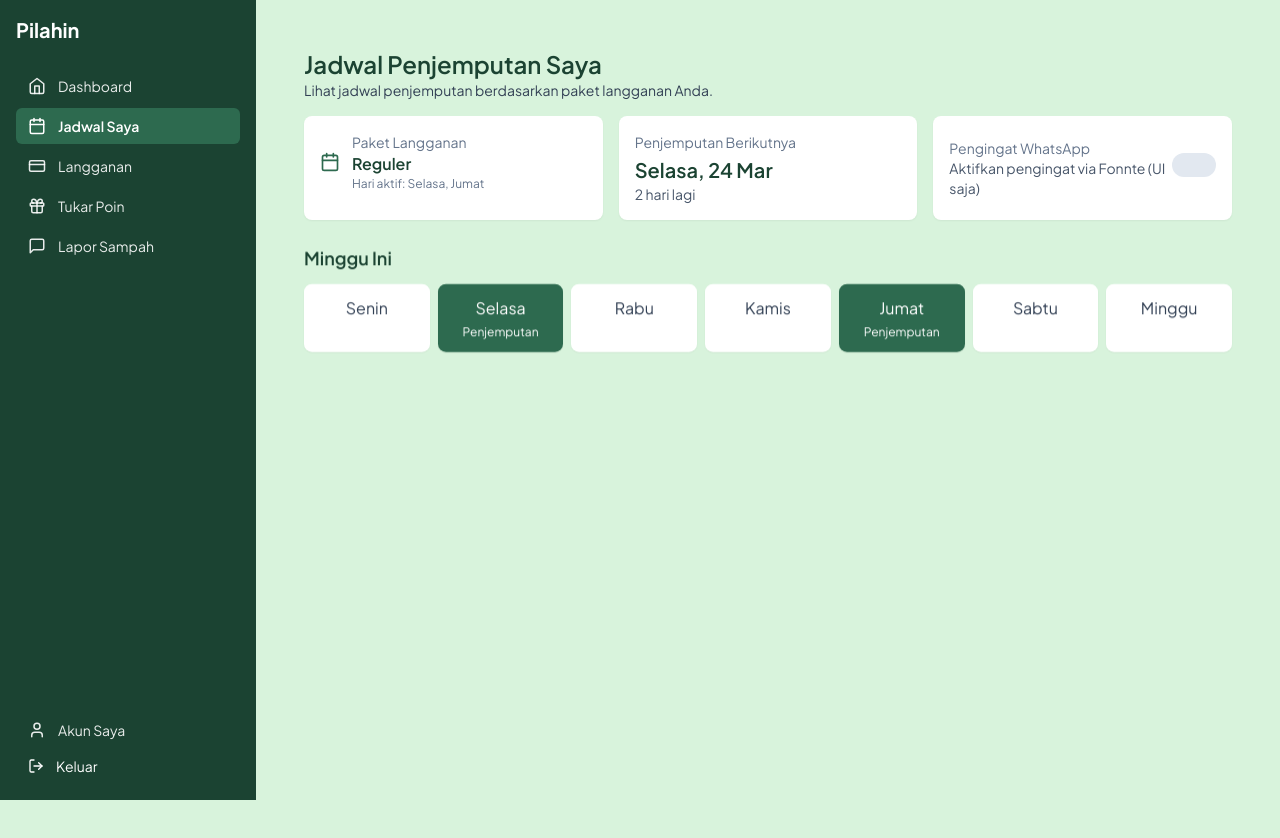
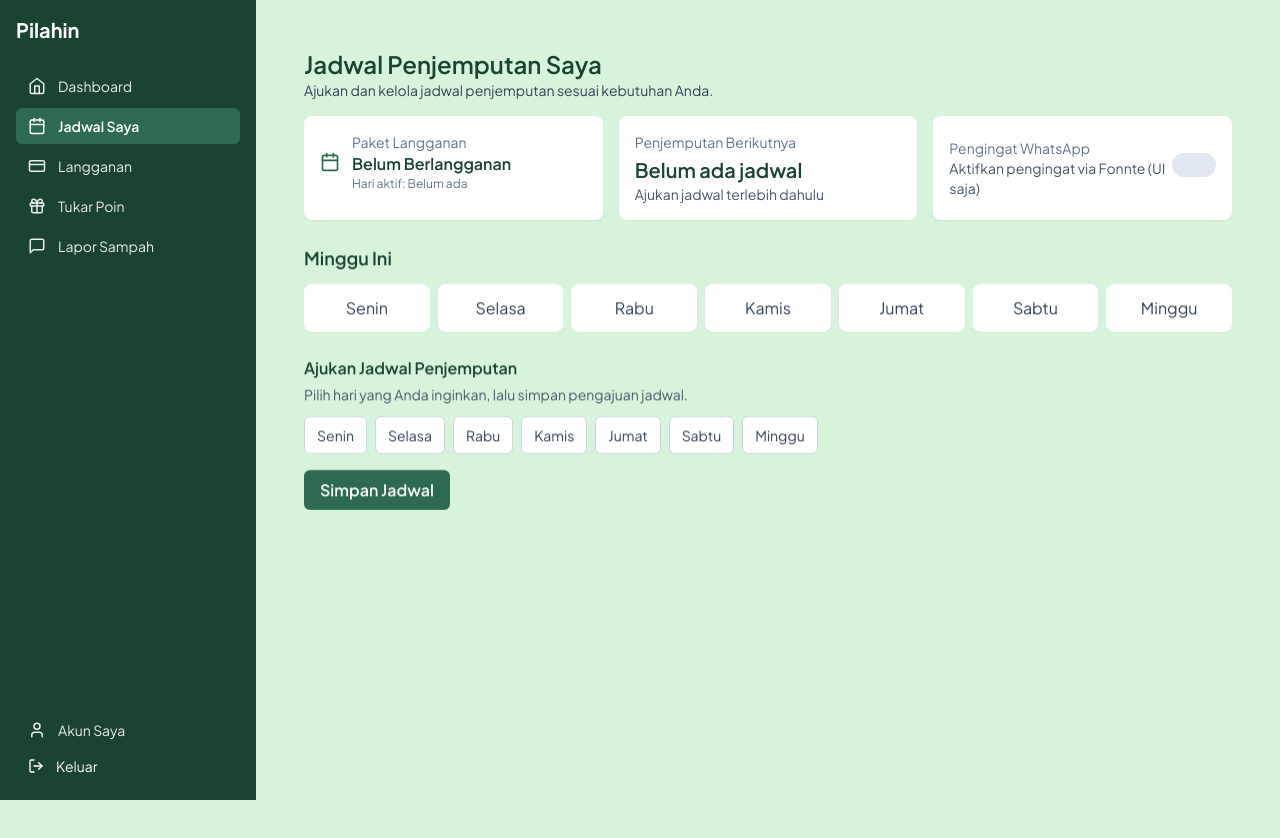
Before and after one commit to zamzami3/pilahin-waste, a Next.js app in the folder frontend/: page /warga/jadwal in a window 1280 px wide. Shown: the top 838 px of the page. Built offline with nearby package versions, Linux system fonts and the light colour scheme.

Commit message:
feat(warga-driver): reset mock dashboard/task data for clean role-based database testing

```diff
--- a/frontend/src/app/driver/history/page.js
+++ b/frontend/src/app/driver/history/page.js
@@ -49,13 +49,7 @@ function statusClassName(status) {
 }
 
 const historyLogSeed = [
-  { id: "HK-1", taskIndex: 0, daysAgo: 0, weight: 3.1, status: "Done" },
-  { id: "HK-2", taskIndex: 1, daysAgo: 1, weight: 2.4, status: "Done" },
-  { id: "HK-3", taskIndex: 2, daysAgo: 2, weight: 1.9, status: "Done" },
-  { id: "HK-4", taskIndex: 0, daysAgo: 3, weight: 0, status: "Pending" },
-  { id: "HK-5", taskIndex: 1, daysAgo: 4, weight: 2.8, status: "Done" },
-  { id: "HK-6", taskIndex: 2, daysAgo: 5, weight: 0, status: "On-Process" },
-  { id: "HK-7", taskIndex: 0, daysAgo: 7, weight: 2.2, status: "Done" },
+  // Start empty for driver database testing.
 ]
 
 export default function DriverHistoryPage() {
--- a/frontend/src/app/driver/initialTasks.js
+++ b/frontend/src/app/driver/initialTasks.js
@@ -1,35 +1,3 @@
 export const initialTasks = [
-  {
-    id: 1,
-    name: "Ibu Sari",
-    address: "Jl. Merdeka No.12, Kecamatan A",
-    note: "Sampah organik + plastik",
-    lat: -6.200392,
-    lng: 106.816048,
-    status: "pending",
-    weight: null,
-    category: null,
-  },
-  {
-    id: 2,
-    name: "Bapak Anton",
-    address: "Perumahan B, Blok C3",
-    note: "Rumah tangga - Kode 22",
-    lat: -6.201234,
-    lng: 106.817123,
-    status: "pending",
-    weight: null,
-    category: null,
-  },
-  {
-    id: 3,
-    name: "Bu Wati",
-    address: "Pasar Tradisional, Kios 5-6",
-    note: "Sampah basah + kertas",
-    lat: -6.202345,
-    lng: 106.818234,
-    status: "on-process",
-    weight: null,
-    category: null,
-  },
+  // Start empty for role-based database testing.
 ]
--- a/frontend/src/app/driver/map/page.js
+++ b/frontend/src/app/driver/map/page.js
@@ -67,6 +67,7 @@ export default function DriverMapPage() {
   const mapCenter = routeStops[0] || { lat: -6.200392, lng: 106.816048 }
   const mapEmbedLink = `https://www.google.com/maps?q=${mapCenter.lat},${mapCenter.lng}&z=13&output=embed`
   const multiStopLink = buildMultiStopMapLink(routeStops)
+  const hasRoute = routeStops.length > 0
 
   return (
     <div className="container mx-auto p-4 md:p-6 space-y-5">
@@ -95,7 +96,12 @@ export default function DriverMapPage() {
         </div>
 
         <ol className="space-y-3">
-          {routeStops.map((stop, index) => (
+          {!hasRoute ? (
+            <li className="rounded-lg border border-dashed border-slate-300 bg-white p-4 text-sm text-slate-500">
+              Belum ada urutan rute karena daftar penjemputan masih kosong.
+            </li>
+          ) : (
+            routeStops.map((stop, index) => (
               <li key={stop.id} className="flex items-start gap-3 rounded-lg border border-slate-200 bg-slate-gray/40 p-3">
                 <div className="flex h-7 w-7 items-center justify-center rounded-full bg-eco-green text-xs font-semibold text-white">
                   {index + 1}
@@ -106,11 +112,13 @@ export default function DriverMapPage() {
                   <p className="text-xs text-slate-500">Koordinat: {stop.lat.toFixed(6)}, {stop.lng.toFixed(6)}</p>
                 </div>
               </li>
-          ))}
+            ))
+          )}
         </ol>
       </section>
 
       <div className="pt-1">
+        {hasRoute ? (
           <a
             href={multiStopLink}
             target="_blank"
@@ -120,6 +128,15 @@ export default function DriverMapPage() {
             <Navigation size={16} />
             Mulai Navigasi Rute
           </a>
+        ) : (
+          <button
+            disabled
+            className="inline-flex w-full items-center justify-center gap-2 rounded-md bg-slate-200 px-4 py-3 text-sm font-semibold text-slate-500 md:w-auto"
+          >
+            <Navigation size={16} />
+            Mulai Navigasi Rute
+          </button>
+        )}
       </div>
     </div>
   )
--- a/frontend/src/app/driver/tasks/page.js
+++ b/frontend/src/app/driver/tasks/page.js
@@ -3,42 +3,7 @@
 import { useEffect, useState } from "react"
 import { MapPin, Navigation, CheckCircle2, Clock3, X, User, Camera } from "lucide-react"
 import FilePicker from "../../../components/FilePicker"
-
-const initialTasks = [
-  {
-    id: 1,
-    name: "Ibu Sari",
-    address: "Jl. Merdeka No.12, Kecamatan A",
-    note: "Sampah organik + plastik",
-    lat: -6.200392,
-    lng: 106.816048,
-    status: "pending",
-    weight: null,
-    proofPhotoName: "",
-  },
-  {
-    id: 2,
-    name: "Bapak Anton",
-    address: "Perumahan B, Blok C3",
-    note: "Rumah tangga - Kode 22",
-    lat: -6.201234,
-    lng: 106.817123,
-    status: "pending",
-    weight: null,
-    proofPhotoName: "",
-  },
-  {
-    id: 3,
-    name: "Bu Wati",
-    address: "Pasar Tradisional, Kios 5-6",
-    note: "Sampah basah + kertas",
-    lat: -6.202345,
-    lng: 106.818234,
-    status: "on-process",
-    weight: null,
-    proofPhotoName: "",
-  },
-]
+import { initialTasks } from "../initialTasks"
 
 function statusLabel(s) {
   if (s === "pending") return "Pending"
@@ -142,7 +107,12 @@ export default function DriverTasksPage() {
       </header>
 
       <section className="mt-5 grid grid-cols-1 gap-4">
-        {tasks.map((task) => (
+        {tasks.length === 0 ? (
+          <div className="rounded-xl border border-dashed border-slate-300 bg-white p-6 text-sm text-slate-500">
+            Belum ada daftar penjemputan untuk hari ini.
+          </div>
+        ) : (
+          tasks.map((task) => (
             <article key={task.id} className="rounded-xl border border-eco-green/15 bg-white p-4 shadow-sm">
               <div className="flex flex-col gap-4 md:flex-row md:items-start md:justify-between">
                 <div className="flex items-start gap-3">
@@ -203,7 +173,8 @@ export default function DriverTasksPage() {
                 </div>
               </div>
             </article>
-        ))}
+          ))
+        )}
       </section>
 
       {showFinishModal && activeTask && (
--- a/frontend/src/app/warga/jadwal/page.js
+++ b/frontend/src/app/warga/jadwal/page.js
@@ -1,21 +1,16 @@
 "use client"
 
 import React, { useEffect, useState } from "react"
-import { getCurrentUser } from "../../../lib/mockAuth"
+import { getCurrentUser, saveCurrentUser } from "../../../lib/mockAuth"
 import { Calendar } from "lucide-react"
 
 const DAYS_ORDER = ["Senin", "Selasa", "Rabu", "Kamis", "Jumat", "Sabtu", "Minggu"]
 const NAME_TO_INDEX = { Minggu: 0, Senin: 1, Selasa: 2, Rabu: 3, Kamis: 4, Jumat: 5, Sabtu: 6 }
 
 function getPickupDaysFromUser(user) {
-  if (!user) return ["Selasa", "Jumat"]
+  if (!user) return []
   if (Array.isArray(user.pickupDays) && user.pickupDays.length) return user.pickupDays
-  if (user.paket) {
-    const p = String(user.paket).toLowerCase()
-    if (p.includes("premium")) return ["Senin", "Rabu", "Jumat"]
-    if (p.includes("mingguan")) return ["Sabtu"]
-  }
-  return ["Selasa", "Jumat"]
+  return []
 }
 
 function computeNextPickupDate(pickupDays) {
@@ -54,6 +49,7 @@ export default function JadwalPage() {
   const [nextPickup, setNextPickup] = useState(null)
   const [timeLeft, setTimeLeft] = useState("")
   const [reminderEnabled, setReminderEnabled] = useState(false)
+  const [message, setMessage] = useState(null)
 
   useEffect(() => {
     const u = getCurrentUser()
@@ -94,11 +90,43 @@ export default function JadwalPage() {
     localStorage.setItem(key, String(next))
   }
 
+  function togglePickupDay(day) {
+    setPickupDays((prev) => {
+      if (prev.includes(day)) return prev.filter((d) => d !== day)
+      return [...prev, day]
+    })
+  }
+
+  function savePickupSchedule() {
+    if (!user) {
+      setMessage({ type: "error", text: "Silakan login terlebih dahulu." })
+      return
+    }
+
+    const sorted = [...pickupDays].sort((a, b) => DAYS_ORDER.indexOf(a) - DAYS_ORDER.indexOf(b))
+    const updatedUser = { ...user, pickupDays: sorted }
+    try {
+      saveCurrentUser(updatedUser)
+      setUser(updatedUser)
+      const next = computeNextPickupDate(sorted)
+      setNextPickup(next)
+      setMessage({ type: "success", text: "Jadwal penjemputan berhasil diajukan." })
+    } catch (e) {
+      setMessage({ type: "error", text: "Gagal menyimpan jadwal penjemputan." })
+    }
+  }
+
   return (
     <div className="min-h-screen p-4 md:p-6 bg-mint-soft">
       <header className="max-w-5xl mx-auto mb-6">
         <h1 className="text-2xl font-semibold text-forest-emerald">Jadwal Penjemputan Saya</h1>
-        <p className="text-sm text-slate-700">Lihat jadwal penjemputan berdasarkan paket langganan Anda.</p>
+        <p className="text-sm text-slate-700">Ajukan dan kelola jadwal penjemputan sesuai kebutuhan Anda.</p>
+
+        {message && (
+          <div className={`mt-3 p-3 rounded-md ${message.type === "success" ? "bg-eco-green/10 text-eco-green" : "bg-red-100 text-red-700"}`}>
+            {message.text}
+          </div>
+        )}
 
         <div className="mt-4 grid grid-cols-1 md:grid-cols-3 gap-4">
           <div className="bg-white rounded-lg p-4 shadow-sm">
@@ -106,8 +134,8 @@ export default function JadwalPage() {
               <Calendar size={20} className="text-eco-green" />
               <div>
                 <div className="text-sm text-slate-500">Paket Langganan</div>
-                <div className="font-semibold text-forest-emerald">{user?.paket ?? "Reguler"}</div>
-                <div className="text-xs text-slate-500">Hari aktif: {pickupDays.join(", ")}</div>
+                <div className="font-semibold text-forest-emerald">{user?.paket ?? "Belum Berlangganan"}</div>
+                <div className="text-xs text-slate-500">Hari aktif: {pickupDays.length ? pickupDays.join(", ") : "Belum ada"}</div>
               </div>
             </div>
           </div>
@@ -115,8 +143,8 @@ export default function JadwalPage() {
           <div className="bg-white rounded-lg p-4 shadow-sm">
             <div className="text-sm text-slate-500">Penjemputan Berikutnya</div>
             <div className="mt-1">
-              <div className="text-xl font-semibold text-forest-emerald">{nextPickup ? new Date(nextPickup).toLocaleString("id-ID", { weekday: "long", day: "numeric", month: "short" }) : "-"}</div>
-              <div className="text-sm text-slate-600">{timeLeft}</div>
+              <div className="text-xl font-semibold text-forest-emerald">{nextPickup ? new Date(nextPickup).toLocaleString("id-ID", { weekday: "long", day: "numeric", month: "short" }) : "Belum ada jadwal"}</div>
+              <div className="text-sm text-slate-600">{nextPickup ? timeLeft : "Ajukan jadwal terlebih dahulu"}</div>
             </div>
           </div>
 
@@ -150,6 +178,29 @@ export default function JadwalPage() {
               )
             })}
           </div>
+
+          <div className="mt-6">
+            <h3 className="text-base font-semibold text-forest-emerald">Ajukan Jadwal Penjemputan</h3>
+            <p className="text-sm text-slate-600 mt-1">Pilih hari yang Anda inginkan, lalu simpan pengajuan jadwal.</p>
+
+            <div className="mt-3 flex flex-wrap gap-2">
+              {DAYS_ORDER.map((day) => {
+                const selected = pickupDays.includes(day)
+                return (
+                  <button
+                    key={day}
+                    type="button"
+                    onClick={() => togglePickupDay(day)}
+                    className={`px-3 py-2 rounded-md border text-sm ${selected ? "bg-eco-green text-white border-eco-green" : "bg-white text-slate-700 border-slate-300"}`}
+                  >
+                    {day}
+                  </button>
+                )
+              })}
+            </div>
+
+            <button onClick={savePickupSchedule} className="mt-4 px-4 py-2 rounded-md bg-eco-green text-white font-semibold">Simpan Jadwal</button>
+          </div>
         </section>
       </main>
     </div>
--- a/frontend/src/app/warga/langganan/page.js
+++ b/frontend/src/app/warga/langganan/page.js
@@ -22,11 +22,7 @@ export default function LanggananPage() {
     setUser(u)
 
     if (u?.paketExpiry) setExpiry(new Date(u.paketExpiry))
-    else {
-      const d = new Date()
-      d.setDate(d.getDate() + 30)
-      setExpiry(d)
-    }
+    else setExpiry(null)
 
     if (u) {
       const raw = localStorage.getItem(`pilahin_payments_${u.id}`)
@@ -42,6 +38,10 @@ export default function LanggananPage() {
   function perpanjang() {
     if (!user) {
       setMessage({ type: "error", text: "Silakan login terlebih dahulu." })
+      return
+    }
+    if (!user?.paket) {
+      setMessage({ type: "info", text: "Anda belum berlangganan. Silakan pilih paket terlebih dahulu." })
       return
     }
     const paket = user.paket || "Reguler"
@@ -89,9 +89,9 @@ export default function LanggananPage() {
             <div className="text-sm text-slate-500">Paket Saat Ini</div>
             <div className="mt-2 flex items-center justify-between">
               <div>
-                <div className="text-xl font-bold text-forest-emerald">{user?.paket ?? "Reguler"}</div>
+                <div className="text-xl font-bold text-forest-emerald">{user?.paket ?? "Belum Berlangganan"}</div>
                 <div className="text-sm text-slate-600 mt-1">Berlaku sampai: {expiry ? expiry.toLocaleDateString("id-ID") : "-"}</div>
-                <div className="text-xs text-slate-500 mt-2">Fitur: Jadwal penjemputan, poin, dan batas berat sesuai paket.</div>
+                <div className="text-xs text-slate-500 mt-2">{user?.paket ? "Fitur: Jadwal penjemputan, poin, dan batas berat sesuai paket." : "Anda belum memiliki paket aktif."}</div>
               </div>
             </div>
 
--- a/frontend/src/app/warga/page.js
+++ b/frontend/src/app/warga/page.js
@@ -1,30 +1,78 @@
 "use client"
 
+import Link from "next/link"
 import { useEffect, useState } from "react"
 import { Gift, Truck, CreditCard, Calendar, Clock, Zap } from "lucide-react"
-import { getCurrentUser } from "../../lib/mockAuth"
+import { getCurrentUser, saveCurrentUser } from "../../lib/mockAuth"
+
+const NAME_TO_INDEX = { Minggu: 0, Senin: 1, Selasa: 2, Rabu: 3, Kamis: 4, Jumat: 5, Sabtu: 6 }
+
+function computeNextPickupDate(pickupDays = []) {
+  if (!Array.isArray(pickupDays) || pickupDays.length === 0) return null
+  const now = new Date()
+  const todayIndex = now.getDay()
+  const indices = pickupDays.map((d) => NAME_TO_INDEX[d]).filter((v) => Number.isInteger(v))
+  if (indices.length === 0) return null
+  let best = null
+  for (const idx of indices) {
+    const candidate = new Date(now)
+    let daysUntil = (idx - todayIndex + 7) % 7
+    candidate.setDate(now.getDate() + daysUntil)
+    candidate.setHours(8, 0, 0, 0)
+    if (candidate <= now) {
+      candidate.setDate(candidate.getDate() + 7)
+    }
+    if (!best || candidate < best) best = candidate
+  }
+  return best
+}
 
 export default function WargaHome() {
   const [user, setUser] = useState(null)
-  const [points, setPoints] = useState(120)
-  const [savedKg, setSavedKg] = useState(75)
-  const [subscriptionStatus] = useState("Aktif")
-  const [subscriptionPackage] = useState("Paket Gold")
+  const [points, setPoints] = useState(0)
+  const [savedKg, setSavedKg] = useState(0)
+  const [subscriptionStatus, setSubscriptionStatus] = useState("Belum Berlangganan")
+  const [subscriptionPackage, setSubscriptionPackage] = useState("-")
 
   useEffect(() => {
     const u = getCurrentUser()
     setUser(u)
+    const userPoints = Number(u?.points ?? u?.saldo_poin ?? 0)
+    setPoints(Number.isFinite(userPoints) ? userPoints : 0)
+
+    if (u?.paket) {
+      setSubscriptionPackage(u.paket)
+      setSubscriptionStatus("Aktif")
+    } else {
+      setSubscriptionPackage("-")
+      setSubscriptionStatus("Belum Berlangganan")
+    }
+
+    if (u?.id) {
+      const rawReports = localStorage.getItem(`pilahin_reports_${u.id}`)
+      if (rawReports) {
+        try {
+          const reports = JSON.parse(rawReports)
+          const donePickup = Array.isArray(reports)
+            ? reports.filter((r) => (r.type || "").toLowerCase().includes("penjemputan") && (r.status || "").toLowerCase() === "selesai")
+            : []
+          const totalKg = donePickup.reduce((acc, item) => acc + Number(item.kg || 0), 0)
+          setSavedKg(Number.isFinite(totalKg) ? totalKg : 0)
+        } catch (e) {
+          setSavedKg(0)
+        }
+      }
+    }
   }, [])
 
-
-
-  // Next pickup: 3 days from now at 07:00
+  const nextPickup = computeNextPickupDate(user?.pickupDays || [])
   const [timeLeft, setTimeLeft] = useState(0)
-  const nextPickup = new Date()
-  nextPickup.setDate(nextPickup.getDate() + 3)
-  nextPickup.setHours(7, 0, 0, 0)
 
   useEffect(() => {
+    if (!nextPickup) {
+      setTimeLeft(0)
+      return
+    }
     function update() {
       const now = Date.now()
       const distance = nextPickup.getTime() - now
@@ -51,14 +99,34 @@ export default function WargaHome() {
     })
   }
 
-  // Recent activity sample
-  const [activities, setActivities] = useState([
-    { id: 1, date: new Date('2026-03-10T07:00:00'), kg: 5.2, type: 'Penjemputan', status: 'Selesai' },
-    { id: 2, date: new Date('2026-03-03T07:00:00'), kg: 4.1, type: 'Penjemputan', status: 'Selesai' },
-    { id: 3, date: new Date('2026-02-24T07:00:00'), kg: 6.0, type: 'Penjemputan', status: 'Selesai' },
-    { id: 4, date: new Date('2026-02-17T07:00:00'), kg: 3.5, type: 'Penjemputan', status: 'Selesai' },
-    { id: 5, date: new Date('2026-02-10T07:00:00'), kg: 2.8, type: 'Penjemputan', status: 'Selesai' },
-  ])
+  const [activities, setActivities] = useState([])
+
+  useEffect(() => {
+    if (!user?.id) {
+      setActivities([])
+      return
+    }
+    const rawReports = localStorage.getItem(`pilahin_reports_${user.id}`)
+    if (!rawReports) {
+      setActivities([])
+      return
+    }
+    try {
+      const reports = JSON.parse(rawReports)
+      const mapped = Array.isArray(reports)
+        ? reports.slice(0, 5).map((item) => ({
+          id: item.id || Date.now(),
+          date: new Date(item.date),
+          kg: item.kg ?? null,
+          type: item.type || item.jenis || "Laporan",
+          status: item.status || "Diproses",
+        }))
+        : []
+      setActivities(mapped)
+    } catch (e) {
+      setActivities([])
+    }
+  }, [user])
 
   const [showReportModal, setShowReportModal] = useState(false)
   const [reporting, setReporting] = useState(false)
@@ -92,7 +160,13 @@ export default function WargaHome() {
 
   function handleRedeem() {
     if (points >= 100) {
-      setPoints((p) => p - 100)
+      const nextPoints = points - 100
+      setPoints(nextPoints)
+      if (user) {
+        const updated = { ...user, points: nextPoints, saldo_poin: nextPoints }
+        setUser(updated)
+        saveCurrentUser(updated)
+      }
       alert('Berhasil menukar hadiah! Poin -100')
     } else {
       alert('Poin tidak cukup untuk menukar hadiah (butuh 100).')
@@ -162,25 +236,27 @@ export default function WargaHome() {
           <div className="flex items-start justify-between">
             <div>
               <h3 className="text-lg font-semibold">Penjemputan Berikutnya</h3>
-              <p className="text-sm text-slate-500 mt-1">Jadwal penjemputan sampah Anda berikutnya.</p>
+              <p className="text-sm text-slate-500 mt-1">Jadwal penjemputan berikutnya berdasarkan pengajuan Anda.</p>
             </div>
             <div className="text-right">
               <div className="text-xs text-slate-400">Tanggal</div>
-              <div className="font-semibold text-forest-emerald">{formatDate(nextPickup)}</div>
+              <div className="font-semibold text-forest-emerald">{nextPickup ? formatDate(nextPickup) : 'Belum ada jadwal'}</div>
             </div>
           </div>
 
           <div className="mt-6 flex flex-col md:flex-row md:items-center md:justify-between gap-4">
             <div className="flex items-center gap-4">
               <div className="bg-forest-emerald/5 text-forest-emerald px-4 py-2 rounded-lg font-mono text-lg">
-                {String(days).padStart(2, '0')}d {String(hours).padStart(2, '0')}j {String(minutes).padStart(2, '0')}m {String(seconds).padStart(2, '0')}s
+                {nextPickup
+                  ? `${String(days).padStart(2, '0')}d ${String(hours).padStart(2, '0')}j ${String(minutes).padStart(2, '0')}m ${String(seconds).padStart(2, '0')}s`
+                  : 'Belum terjadwal'}
               </div>
-              <div className="text-sm text-slate-500">Estimasi waktu sampai penjemputan</div>
+              <div className="text-sm text-slate-500">{nextPickup ? 'Estimasi waktu sampai penjemputan' : 'Ajukan jadwal jemput terlebih dahulu'}</div>
             </div>
 
             <div className="flex items-center gap-3">
               <button onClick={openReportModal} className="bg-eco-green text-white px-6 py-3 rounded-full text-base font-semibold shadow-md hover:brightness-95">Lapor Sampah Penuh</button>
-              <button className="bg-white border border-slate-200 px-4 py-2 rounded-lg text-sm text-forest-emerald hover:bg-slate-50"><Calendar size={16} className="inline mr-2" /> Lihat Kalender</button>
+              <Link href="/warga/jadwal" className="bg-white border border-slate-200 px-4 py-2 rounded-lg text-sm text-forest-emerald hover:bg-slate-50"><Calendar size={16} className="inline mr-2" /> Ajukan Jadwal</Link>
             </div>
           </div>
         </div>
@@ -216,7 +292,12 @@ export default function WargaHome() {
               </tr>
             </thead>
             <tbody>
-              {activities.map((a) => (
+              {activities.length === 0 ? (
+                <tr className="border-t">
+                  <td colSpan={4} className="py-4 text-sm text-slate-500">Belum ada aktivitas.</td>
+                </tr>
+              ) : (
+                activities.map((a) => (
                   <tr key={a.id} className="border-t">
                     <td className="py-3 text-sm text-slate-600">{a.date.toLocaleDateString('id-ID')} {a.date.toLocaleTimeString('id-ID', {hour:'2-digit', minute:'2-digit'})}</td>
                     <td className="py-3 text-sm text-slate-600">{a.type}</td>
@@ -227,7 +308,8 @@ export default function WargaHome() {
                       </span>
                     </td>
                   </tr>
-              ))}
+                ))
+              )}
             </tbody>
           </table>
         </div>
```
Lines whose indentation alone changed are shown as unchanged.
